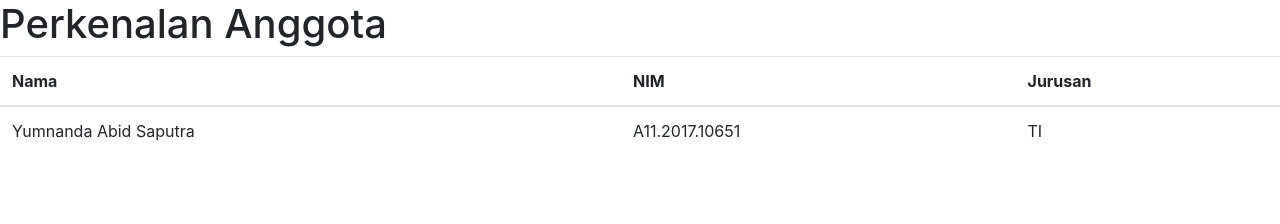
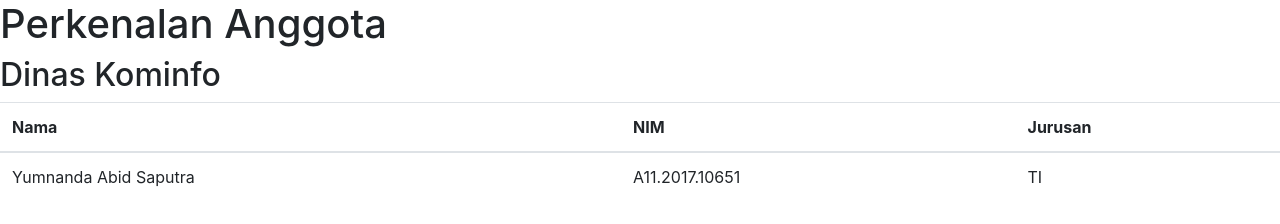
Before and after one commit to dewidepus/belajar-git, a plain HTML site: page index.html in a window 1280 px wide. Drawn offline with nearby package versions, Linux system fonts and the light colour scheme.

Commit message:
update diskominfo

```diff
--- a/index.html
+++ b/index.html
@@ -10,6 +10,7 @@
 <body>
 
     <h1>Perkenalan Anggota</h1>
+    <h2>Dinas Kominfo</h2>
     <table class="table">
         <thead>
           <tr>
```
